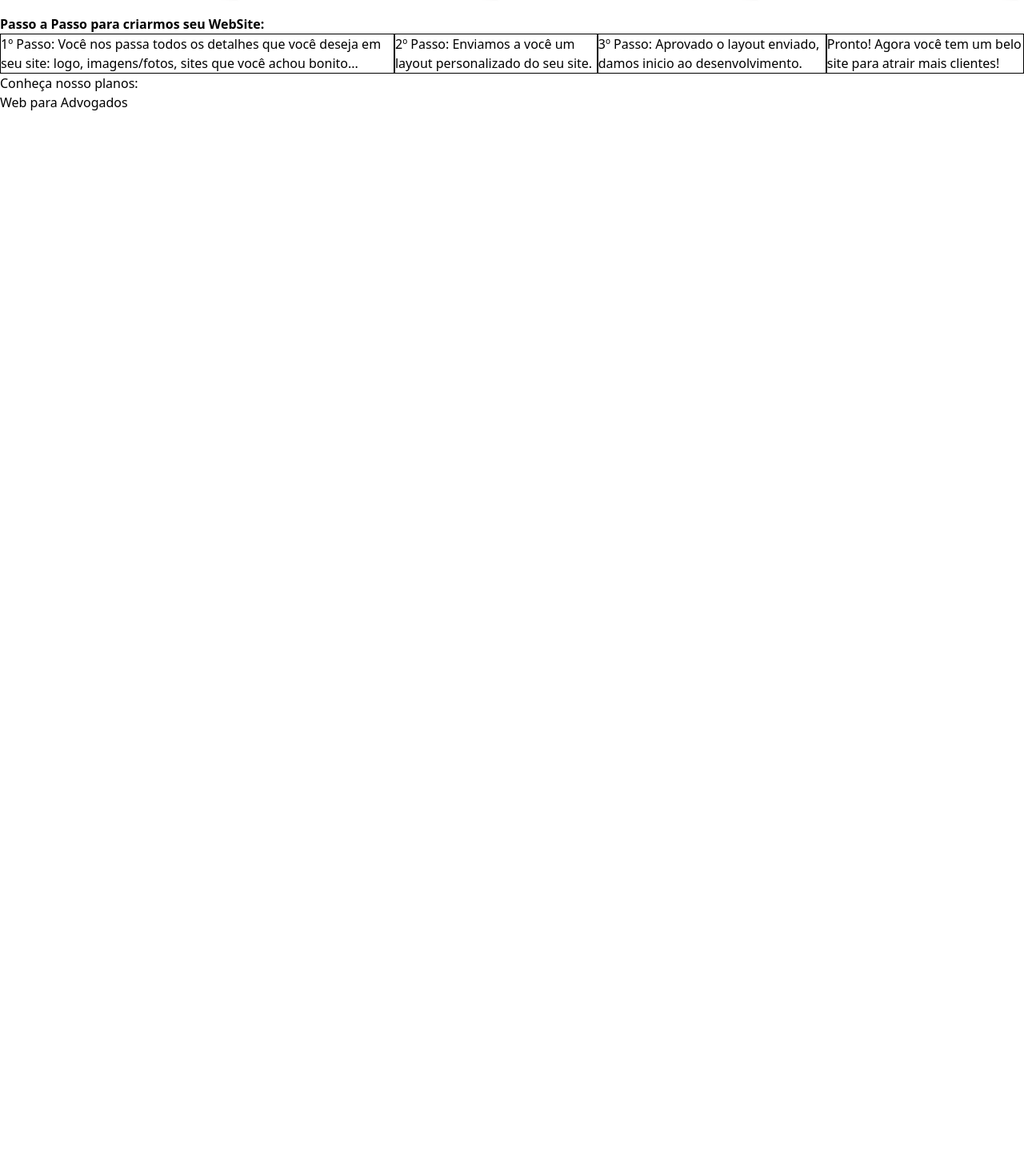
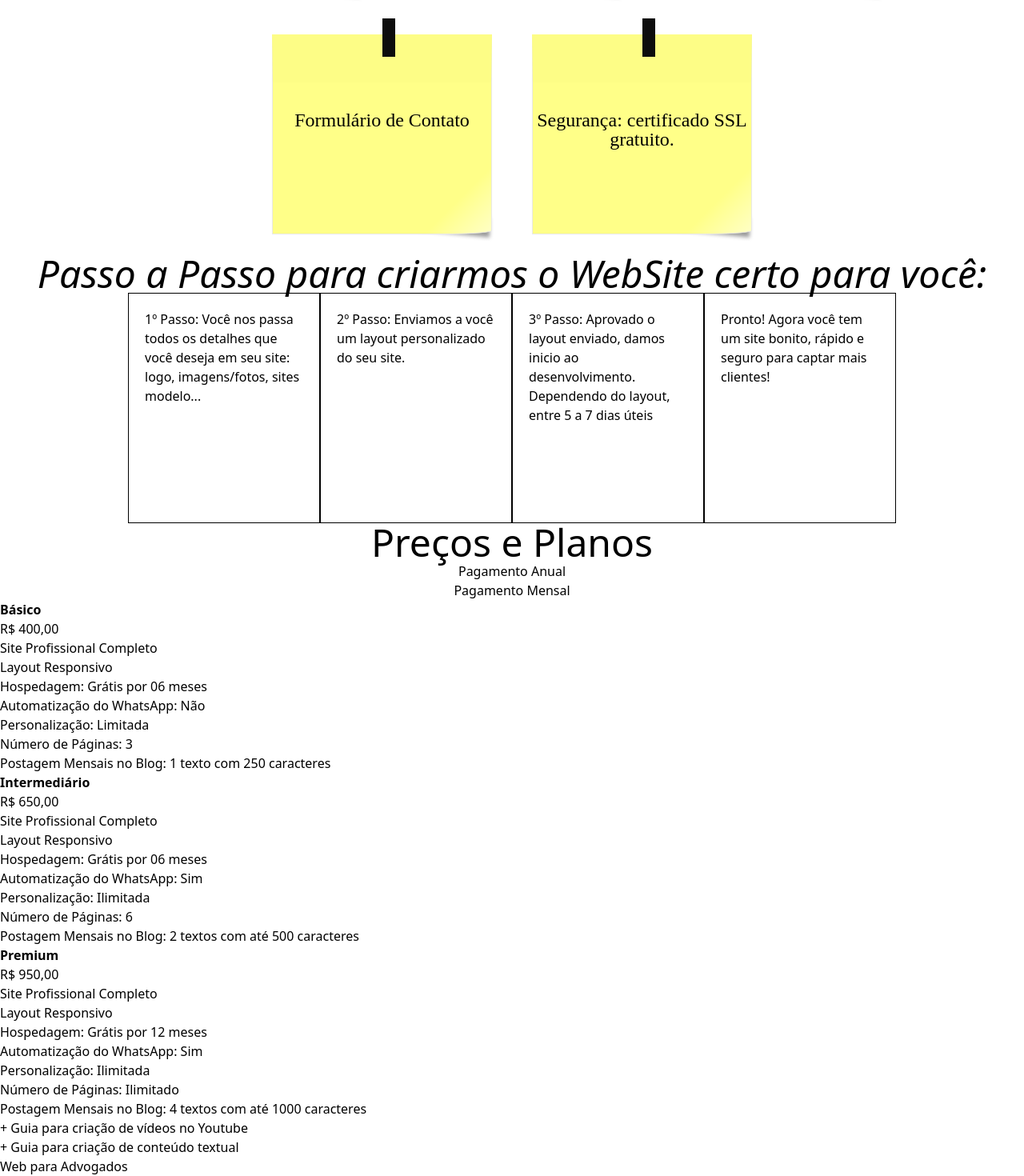
Before and after one commit to Viniciusmbc/sitepadvogados, a Next.js app: page / in a window 1280 px wide. Shown: the part 2306-3776 px from the top of the page at 80% size. Before the commit the page ends 2446 px from the top, so only its background shows below. Built offline with nearby package versions, Linux system fonts and the light colour scheme.

Commit message:
feat: add new post it

```diff
--- a/app/page.tsx
+++ b/app/page.tsx
@@ -110,7 +110,7 @@ export default function Home() {
 
         <section className=" mx-auto pt-40">
           <h3 className=" text-5xl text-center">Todos nossos sites incluem:</h3>
-          <ul className=" flex ">
+          <ul className=" flex flex-wrap justify-center items-center ">
             <li>
               <PostIt texto="Link para as suas redes sociais: Instagram, Linkedin, Facebook, Twitter." />{" "}
             </li>
@@ -118,40 +118,97 @@ export default function Home() {
               <PostIt texto=" Compatibilidade com Celular, Tablet e PC." />{" "}
             </li>
             <li>
-              {" "}
-              <PostIt texto="Segurança: certificado SSL gratuito." />
+              <PostIt texto="Botão para comunicação direta com o seu WhatsApp" />
             </li>
             <li>
-              {" "}
-              <PostIt texto="Botão para comunicação direta com o seu WhatsApp" />
+              <PostIt texto="Formulário de Contato" />
+            </li>
+            <li>
+              <PostIt texto="Segurança: certificado SSL gratuito." />
             </li>
           </ul>
         </section>
 
         <div>
-          <section>
-            <strong>Passo a Passo para criarmos seu WebSite:</strong>
-            <ul className=" flex">
-              <li className=" border border-black h-auto">
+          <section className=" flex flex-col justify-center">
+            <em className=" text-5xl text-center">
+              Passo a Passo para criarmos o WebSite certo para você:
+            </em>
+            <ul className=" flex justify-center items-center">
+              <li className=" border border-black p-5 w-60 h-72">
                 1º Passo: Você nos passa todos os detalhes que você deseja em
-                seu site: logo, imagens/fotos, sites que você achou bonito...
+                seu site: logo, imagens/fotos, sites modelo...
               </li>
-              <li className=" border border-black h-auto">
+              <li className=" border border-black p-5 w-60 h-72">
                 2º Passo: Enviamos a você um layout personalizado do seu site.
               </li>
-              <li className=" border border-black h-auto">
+              <li className=" border border-black p-5 w-60 h-72">
                 3º Passo: Aprovado o layout enviado, damos inicio ao
-                desenvolvimento.
+                desenvolvimento. Dependendo do layout, entre 5 a 7 dias úteis
               </li>
-              <li className=" border border-black h-auto">
-                Pronto! Agora você tem um belo site para atrair mais clientes!
+              <li className=" border border-black p-5 w-60 h-72">
+                Pronto! Agora você tem um site bonito, rápido e seguro para
+                captar mais clientes!
               </li>
             </ul>
           </section>
         </div>
 
-        <section>Conheça nosso planos:</section>
+        <section>
+          <h3 className=" text-5xl text-center">Preços e Planos</h3>
 
+          <div className=" flex flex-col ">
+            <button>Pagamento Anual</button>
+            <button>Pagamento Mensal</button>
+            <div>
+              <strong>Básico</strong>
+              <p>R$ 400,00</p>
+              <ul>
+                <li>Site Profissional Completo</li>
+                <li>Layout Responsivo</li>
+                <li>Hospedagem: Grátis por 06 meses</li>
+                <li>Automatização do WhatsApp: Não</li>
+                <li>Personalização: Limitada</li>
+                <li>Número de Páginas: 3</li>
+                <li>Postagem Mensais no Blog: 1 texto com 250 caracteres</li>
+              </ul>
+            </div>
+            <div>
+              <strong>Intermediário</strong>
+              <p>R$ 650,00</p>
+              <ul>
+                <li>Site Profissional Completo</li>
+                <li>Layout Responsivo</li>
+                <li>Hospedagem: Grátis por 06 meses</li>
+                <li>Automatização do WhatsApp: Sim</li>
+                <li>Personalização: Ilimitada</li>
+                <li>Número de Páginas: 6</li>
+                <li>
+                  Postagem Mensais no Blog: 2 textos com até 500 caracteres
+                </li>
+              </ul>
+            </div>
+            <div>
+              <strong>Premium</strong>
+              <p>R$ 950,00</p>
+              <ul>
+                <li>Site Profissional Completo</li>
+                <li>Layout Responsivo</li>
+                <li>Hospedagem: Grátis por 12 meses</li>
+                <li>Automatização do WhatsApp: Sim</li>
+                <li>Personalização: Ilimitada</li>
+                <li>Número de Páginas: Ilimitado</li>
+                <li>
+                  Postagem Mensais no Blog: 4 textos com até 1000 caracteres
+                </li>
+                <li>+ Guia para criação de vídeos no Youtube</li>
+                <li>+ Guia para criação de conteúdo textual</li>
+              </ul>
+            </div>
+          </div>
+        </section>
+
+        <section></section>
         <footer>
           <h2>Web para Advogados</h2>
         </footer>
```
